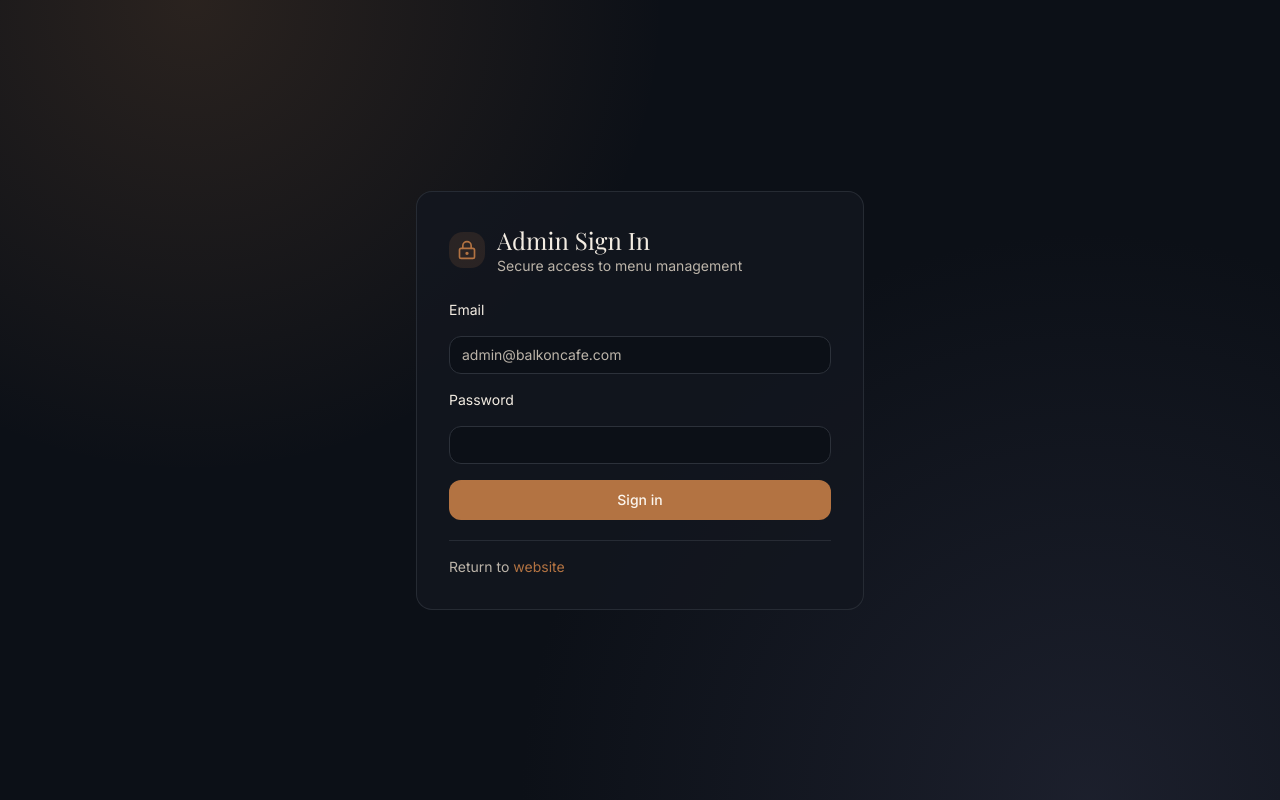
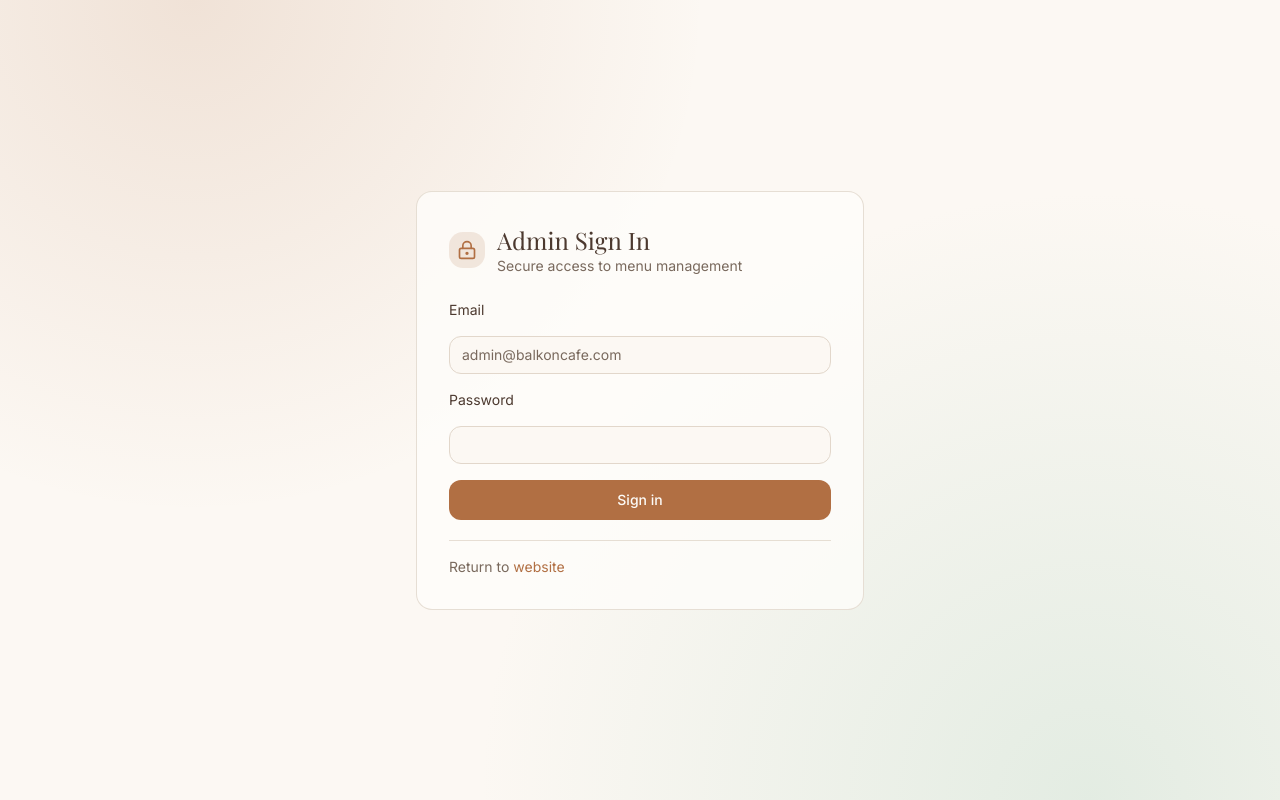
Before and after one commit to sema-cpu/BalkonMen-, a Next.js app: page /admin/login in a window 1280 px wide. Built offline with nearby package versions, Linux system fonts and the light colour scheme; a web font is replaced by a local one.

Commit message:
Refactor color classes and update styles for improved UI consistency

```diff
--- a/src/app/[locale]/page.tsx
+++ b/src/app/[locale]/page.tsx
@@ -70,7 +70,7 @@ const LocalizedHomePage = async ({ params }: LocalizedHomePageProps) => {
                 </Button>
               </div>
             </div>
-            <div className="rounded-2xl border border-border/80 bg-card/70 p-6 shadow-2xl shadow-black/20 backdrop-blur-sm sm:p-8">
+            <div className="rounded-2xl border border-border/80 bg-card/70 p-6 shadow-2xl shadow-primary/10 backdrop-blur-sm sm:p-8">
               <p className="mb-4 inline-flex items-center gap-2 text-xs uppercase tracking-[0.2em] text-primary">
                 <Sparkles aria-hidden className="size-3.5" />
                 {homeContent.signatureTitle}
--- a/src/app/admin/login/page.tsx
+++ b/src/app/admin/login/page.tsx
@@ -58,7 +58,7 @@ const AdminLoginForm = () => {
 
         <form className="space-y-4" onSubmit={handleSubmit}>
           {setupStatus === "missing-env" ? (
-            <p className="rounded-md border border-amber-500/30 bg-amber-500/10 px-3 py-2 text-sm text-amber-200">
+            <p className="rounded-md border border-warning/30 bg-warning/10 px-3 py-2 text-sm text-warning">
               Admin login is blocked until Supabase variables are configured in your environment.
             </p>
           ) : null}
@@ -92,7 +92,7 @@ const AdminLoginForm = () => {
           />
 
           {errorMessage ? (
-            <p aria-live="polite" className="rounded-md border border-rose-500/30 bg-rose-500/10 px-3 py-2 text-sm text-rose-200">
+            <p aria-live="polite" className="rounded-md border border-destructive/30 bg-destructive/10 px-3 py-2 text-sm text-destructive">
               {errorMessage}
             </p>
           ) : null}
--- a/src/app/globals.css
+++ b/src/app/globals.css
@@ -4,23 +4,27 @@
 
 @layer base {
   :root {
-    --background: 220 30% 7%;
-    --foreground: 36 40% 92%;
-    --card: 222 24% 10%;
-    --card-foreground: 36 35% 91%;
-    --popover: 222 24% 9%;
-    --popover-foreground: 36 35% 91%;
-    --primary: 26 46% 48%;
-    --primary-foreground: 34 67% 96%;
-    --secondary: 219 18% 17%;
-    --secondary-foreground: 35 30% 90%;
-    --muted: 220 16% 16%;
-    --muted-foreground: 35 12% 70%;
-    --accent: 28 42% 28%;
-    --accent-foreground: 37 33% 92%;
-    --border: 220 14% 20%;
-    --input: 220 14% 20%;
-    --ring: 27 49% 54%;
+    --background: 33 56% 97%;
+    --foreground: 22 24% 24%;
+    --card: 36 52% 99%;
+    --card-foreground: 22 24% 24%;
+    --popover: 36 52% 99%;
+    --popover-foreground: 22 24% 24%;
+    --primary: 24 45% 48%;
+    --primary-foreground: 36 60% 98%;
+    --secondary: 32 34% 91%;
+    --secondary-foreground: 24 20% 30%;
+    --muted: 34 32% 93%;
+    --muted-foreground: 25 13% 42%;
+    --accent: 145 28% 87%;
+    --accent-foreground: 150 25% 28%;
+    --border: 33 28% 84%;
+    --input: 33 28% 84%;
+    --ring: 24 45% 48%;
+    --success: 145 37% 38%;
+    --warning: 33 52% 46%;
+    --destructive: 6 52% 49%;
+    --destructive-foreground: 0 0% 100%;
     --radius: 0.875rem;
   }
 
@@ -35,8 +39,8 @@
   body {
     @apply bg-background font-body text-foreground antialiased;
     background-image:
-      radial-gradient(circle at 15% 0%, hsl(28 46% 48% / 0.18) 0%, transparent 35%),
-      radial-gradient(circle at 85% 100%, hsl(230 21% 18% / 0.65) 0%, transparent 42%);
+      radial-gradient(circle at 15% 0%, hsl(24 45% 48% / 0.16) 0%, transparent 38%),
+      radial-gradient(circle at 85% 100%, hsl(145 28% 80% / 0.4) 0%, transparent 45%);
     min-height: 100vh;
   }
 
--- a/src/app/layout.tsx
+++ b/src/app/layout.tsx
@@ -19,8 +19,8 @@ export const metadata: Metadata = {
     default: "Balkon Café | Artisan Coffee & Brunch",
     template: "%s | Balkon Café"
   },
-  description: "Dark and elegant café experience with QR-first menu flow and premium in-store ambiance",
-  keywords: ["cafe", "coffee", "brunch", "qr menu", "dark ui", "istanbul cafe"],
+  description: "Soft and elegant café experience with QR-first menu flow and premium in-store ambiance",
+  keywords: ["cafe", "coffee", "brunch", "qr menu", "soft ui", "istanbul cafe"],
   openGraph: {
     title: "Balkon Café | Artisan Coffee & Brunch",
     description: "Discover artisan coffee, seasonal brunch, and a QR-first menu experience.",
@@ -52,7 +52,7 @@ type RootLayoutProps = {
 
 const RootLayout = ({ children }: RootLayoutProps) => {
   return (
-    <html className="dark" lang="tr">
+    <html lang="tr">
       <body className={`${inter.variable} ${playfair.variable}`}>
         <a
           className="sr-only fixed left-3 top-3 z-50 rounded-md bg-background px-3 py-2 text-sm text-foreground focus:not-sr-only focus:outline-none focus:ring-2 focus:ring-ring"
--- a/src/components/cards/menu-card.tsx
+++ b/src/components/cards/menu-card.tsx
@@ -52,7 +52,7 @@ const MenuCard = ({ item, locale, className }: MenuCardProps) => {
           {item.tags.map((tag) => {
             return <PillBadge className="normal-case tracking-normal" key={tag} label={tagLabelMap[tag][locale]} />
           })}
-          {!item.isAvailable ? <PillBadge className="border-rose-500/40 bg-rose-500/15 text-rose-200" label={locale === "tr" ? "Tukendi" : "Sold Out"} /> : null}
+          {!item.isAvailable ? <PillBadge className="border-destructive/35 bg-destructive/10 text-destructive" label={locale === "tr" ? "Tukendi" : "Sold Out"} /> : null}
         </div>
       </div>
     </article>
--- a/src/components/ui/button.tsx
+++ b/src/components/ui/button.tsx
@@ -11,7 +11,7 @@ const buttonVariants = cva(
         default: "bg-primary text-primary-foreground hover:bg-primary/90",
         secondary: "bg-secondary text-secondary-foreground hover:bg-secondary/80",
         outline: "border border-border bg-background hover:bg-secondary",
-        destructive: "bg-rose-600 text-white hover:bg-rose-500",
+        destructive: "bg-destructive text-destructive-foreground hover:bg-destructive/90",
         ghost: "text-foreground hover:bg-secondary"
       },
       size: {
--- a/src/data/site-content.ts
+++ b/src/data/site-content.ts
@@ -5,7 +5,7 @@ type LocalizedContent<T extends Record<string, string>> = Record<Locale, T>
 
 const defaultHomeContentByLocale: LocalizedContent<HomeContent> = {
   en: {
-    heroBadge: "Modern dark café experience",
+    heroBadge: "Modern soft café experience",
     heroTitle: "Crafted coffee, elevated ambiance",
     heroDescription: "Discover artisan brews, seasonal brunch, and a refined atmosphere built for calm mornings and slow evenings.",
     signatureTitle: "Signature Promise",
@@ -24,7 +24,7 @@ const defaultHomeContentByLocale: LocalizedContent<HomeContent> = {
     visitDescription: "Kültür Avenue 24, Istanbul • Mon-Sun 08:00-22:30 • +90 212 000 00 00"
   },
   tr: {
-    heroBadge: "Modern karanlık kafe deneyimi",
+    heroBadge: "Modern yumuşak kafe deneyimi",
     heroTitle: "Özenle hazırlanmış kahve, seçkin atmosfer",
     heroDescription: "Sakin sabahlar ve uzun akşamlar için tasarlanmış rafine bir ortamda, zanaat kahveleri ve mevsimsel brunch lezzetlerini keşfedin.",
     signatureTitle: "İmza yaklaşımımız",
--- a/tailwind.config.ts
+++ b/tailwind.config.ts
@@ -20,6 +20,10 @@ const config: Config = {
         "muted-foreground": "hsl(var(--muted-foreground))",
         accent: "hsl(var(--accent))",
         "accent-foreground": "hsl(var(--accent-foreground))",
+        success: "hsl(var(--success))",
+        warning: "hsl(var(--warning))",
+        destructive: "hsl(var(--destructive))",
+        "destructive-foreground": "hsl(var(--destructive-foreground))",
         border: "hsl(var(--border))",
         input: "hsl(var(--input))",
         ring: "hsl(var(--ring))"
```
Also changed, not shown: src/app/admin/page.tsx (+8 -8 lines).
